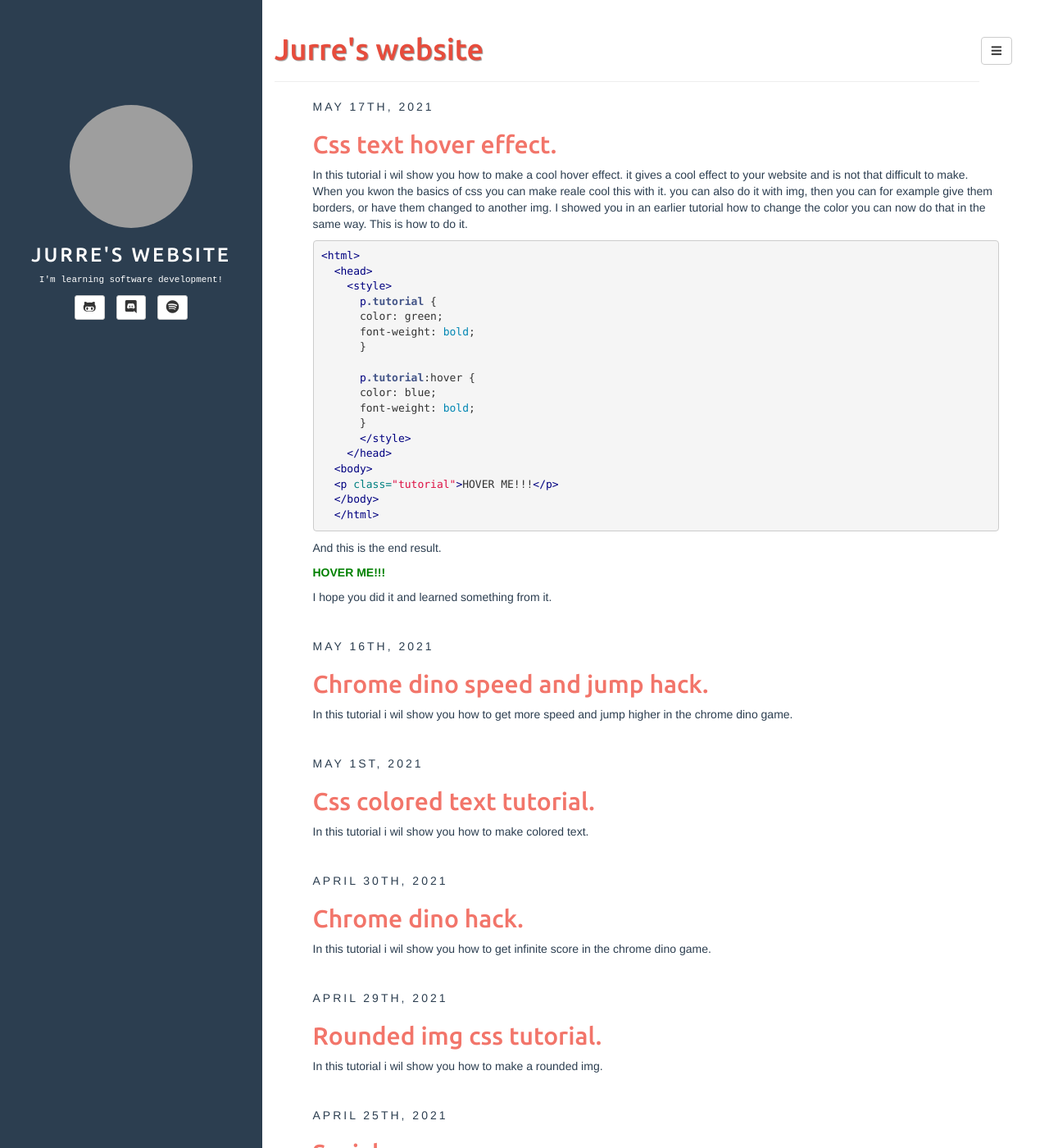
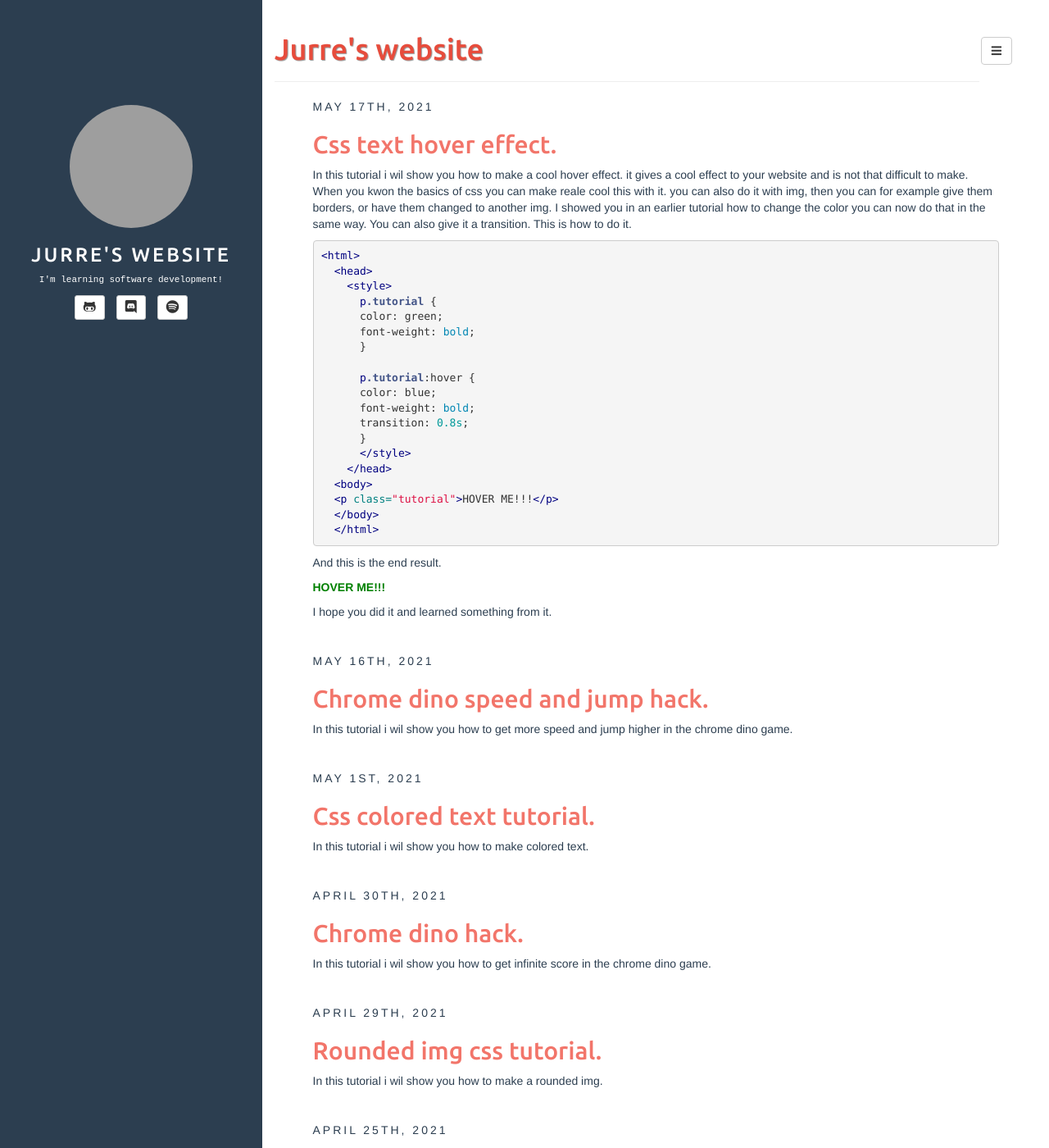
Before and after one commit to dbtek/dbyll, a Jekyll site: the page built from index.html, in a window 1280 px wide and 1400 px high. Shown: the whole window at 82% size. Built offline with Jekyll 4.4.1, drawn with Linux system fonts in a browser that asks for light colours; the list of posts is cut into pages by our own code; grey boxes are pictures that could not be loaded.

Commit message:
Update 2021-05-17-html-hover-effect.md

```diff
--- a/_posts/2021-05-17-html-hover-effect.md
+++ b/_posts/2021-05-17-html-hover-effect.md
@@ -11,6 +11,7 @@ In this tutorial i wil show you how to make a cool hover effect. it gives a cool
 When you kwon the basics of css you can make reale cool this with it.
 you can also do it with img, then you can for example give them borders, or have them changed to another img.
 I showed you in an earlier tutorial how to change the color you can now do that in the same way.
+You can also give it a transition.
 This is how to do it.
 
 {% highlight html %}
@@ -25,6 +26,7 @@ This is how to do it.
       p.tutorial:hover {
       color: blue;
       font-weight: bold;
+      transition: 0.8s;
       }
       </style>
     </head>
@@ -46,6 +48,7 @@ And this is the end result.
       p.tutorial:hover {
       color: blue;
       font-weight: bold;
+      transition: 0.8s;
       }
       </style>
     </head>
```
